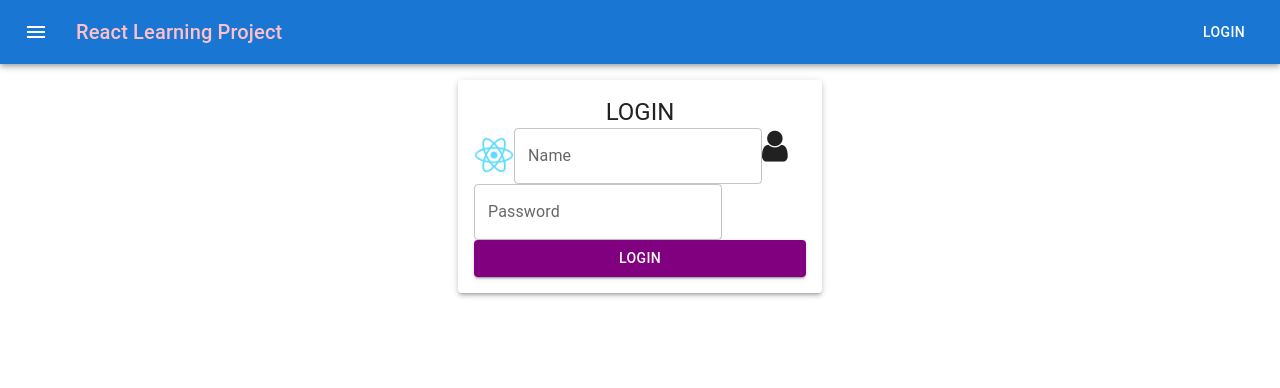
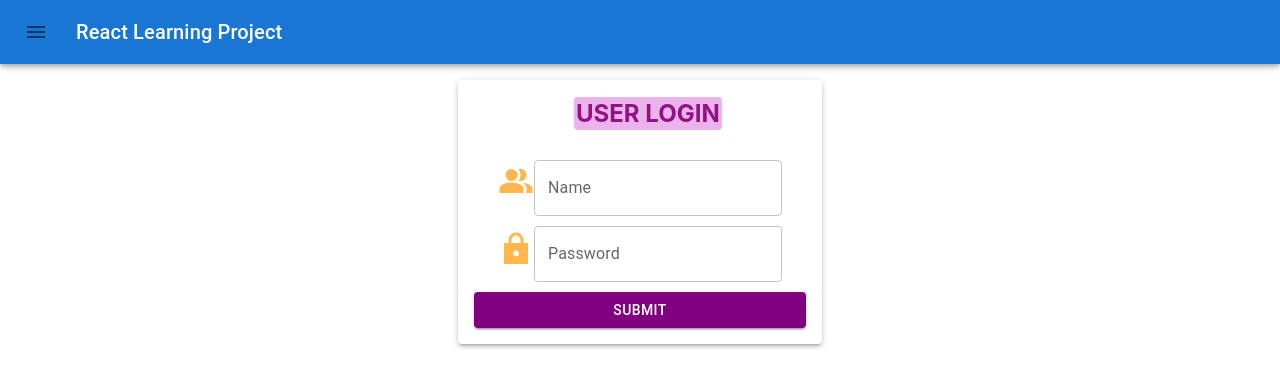
Before and after one commit to aysegulsum/ToDo-Frontend, a React (Create React App) app: page / in a window 1280 px wide. Shown: the top 388 px of the page. Built offline with nearby package versions, Linux system fonts and the light colour scheme; no server answers.

Commit message:
login icons updated

```diff
--- a/src/Appbar.js
+++ b/src/Appbar.js
@@ -6,6 +6,7 @@ import Typography from "@mui/material/Typography";
 import Button from "@mui/material/Button";
 import IconButton from "@mui/material/IconButton";
 import MenuIcon from "@mui/icons-material/Menu";
+import { pink, orange } from "@mui/material/colors";
 
 export default function Appbar() {
   return (
@@ -15,7 +16,7 @@ export default function Appbar() {
           <IconButton
             size="large"
             edge="start"
-            color="inherit"
+            color="white"
             aria-label="menu"
             sx={{ mr: 2 }}
           >
@@ -24,12 +25,11 @@ export default function Appbar() {
           <Typography
             variant="h6"
             component="div"
-            color="pink"
+            color="white"
             sx={{ flexGrow: 1 }}
           >
             React Learning Project
           </Typography>
-          <Button color="inherit">Login</Button>
         </Toolbar>
       </AppBar>
     </Box>
--- a/src/LoginPage.js
+++ b/src/LoginPage.js
@@ -4,6 +4,9 @@ import Box from "@mui/material/Box";
 import TextField from "@mui/material/TextField";
 import { Button, Paper, Container, Typography } from "@mui/material/";
 import "font-awesome/css/font-awesome.min.css";
+import PeopleAltSharpIcon from "@mui/icons-material/PeopleAltSharp";
+import { pink, orange } from "@mui/material/colors";
+import LockSharpIcon from "@mui/icons-material/LockSharp";
 
 export default function LoginPage() {
   const [username, setUsername] = useState("");
@@ -40,19 +43,19 @@ export default function LoginPage() {
   return (
     <Container component="main" maxWidth="xs">
       <Paper elevation={3} sx={{ padding: 2, margin: 2 }}>
-        <Typography variant="h5" align="center">
-          LOGIN
-        </Typography>
+        <h2 align="center" className="login-text">
+          USER LOGIN
+        </h2>
 
         <Box sx={{ display: "flex", flexDirection: "column", gap: 2 }}>
           <form onSubmit={handleLogin}>
+            <div className="form-group">
               <label>
-              <img
-                src="logo192.png"
-                alt="User Icon"
-                width="40"
-                height="40"
-                align="center"
+                <PeopleAltSharpIcon
+                  aria-hidden="true"
+                  size="2x"
+                  style={{ fontSize: 36, marginBottom: 10 }}
+                  sx={{ color: orange[300] }}
                 />
               </label>
               <TextField
@@ -64,14 +67,14 @@ export default function LoginPage() {
                 onChange={(e) => setUsername(e.target.value)}
                 placeholder="Username"
               />
-            <label>
-              <i
-                className="fa fa-user"
+            </div>
+            <div className="form-group">
+              <LockSharpIcon
                 aria-hidden="true"
                 size="2x"
                 style={{ fontSize: 36, marginBottom: 10 }}
+                sx={{ color: orange[300] }}
               />
-            </label>
               <TextField
                 id="outlined-basic"
                 label="Password"
@@ -81,15 +84,16 @@ export default function LoginPage() {
                 onChange={(e) => setPassword(e.target.value)}
                 placeholder="Password"
               />
+            </div>
 
             <Button
               type="submit"
-              fullWidth
               variant="contained"
               color="success"
               sx={{ backgroundColor: "purple", color: "white" }}
+              fullWidth
             >
-              Login
+              SUBMIT
             </Button>
           </form>
           {message && (
@@ -102,3 +106,12 @@ export default function LoginPage() {
     </Container>
   );
 }
+/*
+    <i
+                className="fa fa-lock"
+                aria-hidden="true"
+                size="2x"
+                style={{ fontSize: 36, marginBottom: 10 }}
+                sx={{ color: pink[500] }}
+              />
+              */
--- a/src/Styles.css
+++ b/src/Styles.css
@@ -16,3 +16,42 @@
     margin: 30px auto; /* Üstten biraz boşluk bırakmak için */
     text-align: center;
 }
+
+
+.form-group{
+    margin: 10px;
+    display: flex;
+    flex-direction: row;
+    justify-content: center;
+    align-items: center;
+}
+
+.form-group input{
+    border-radius: 5px;
+}
+
+.form-group button{
+    margin: 5px;
+    padding: 5px;
+    border-radius: 5px;
+    color: white;
+}
+
+.form-group button:hover{
+    background-color: #ecb2ec;
+    color: #f1c8a6;
+}
+
+.form-group label {
+    border-radius: 5px;
+}
+
+.login-text {
+    background-color: #ecb2ec; /* Lila rengi */
+    color: rgb(145, 18, 130); /* Yazı rengini beyaz yapalım */
+    padding: 2px; /* Metni daha güzel yerleştirmek için biraz padding ekleyelim */
+    border-radius: 4px; /* Köşeleri yuvarlamak için */
+    display: inline-block; /* Arka plan renginin sadece metnin genişliğinde olmasını sağlamak için */
+    margin-top: 1px; /* Üstten biraz boşluk bırakmak için */
+    margin-left: 100px;
+}
```
Lines whose indentation alone changed are shown as unchanged.
